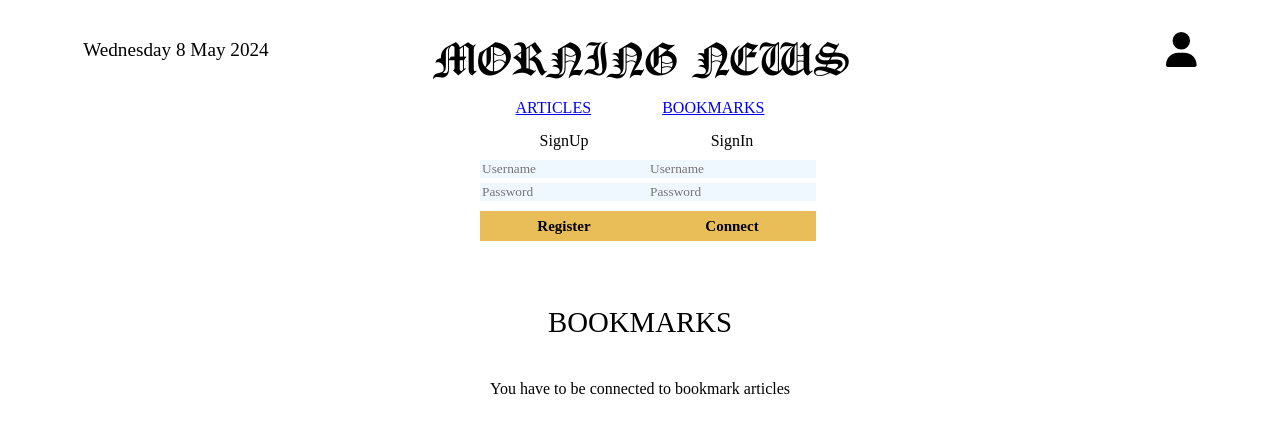
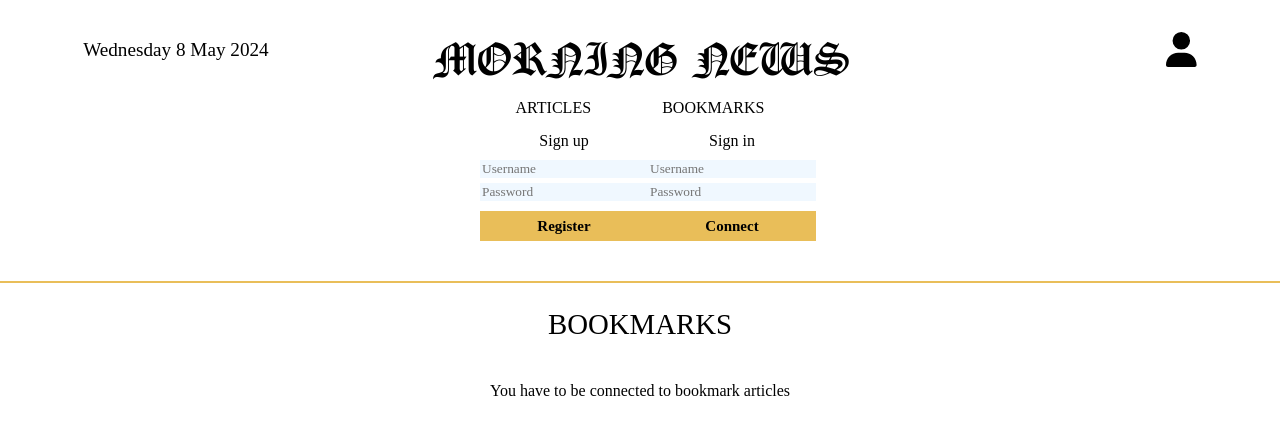
Before and after one commit to Bea136/morningNews-frontend, a Next.js app: page /bookmarks in a window 1280 px wide. Both pictures are taken after a click on the icon 1181 px from the left and 49 px from the top of the page. Shown: the top 434 px of the page. Built offline with nearby package versions, Linux system fonts and the light colour scheme.

Commit message:
links to entire article & top article

```diff
--- a/components/Article.js
+++ b/components/Article.js
@@ -29,20 +29,19 @@ function Article(props) {
 
     return (
         <div>
-            {/* <Link to={props.url} target="_blank" className={styles.articleContainer}> */}
+            <div className={styles.articleContainer}>
             <div className={styles.articleContainer}>
                 <div className={styles.topContainer}>
                     <div className={styles.titleContainer}>
-                        <div className={styles.title}>{props.title}</div>
+                        <a href ={props.url} target="_blank" className={styles.title}>{props.title}</a>
                         <FontAwesomeIcon icon={faBookmark} className={styles.bookmarkIcon} onClick={() => handleClickBookmark(props)} style={bookmarkStyle} />
                     </div>
                     <div className={styles.author}>- {props.author}</div>
                 </div>
-                <img src={props.urlToImage} alt={props.title} className={styles.articleImg} />
-                <div className={styles.description}>{props.description}</div>
-                {/* <div className={styles.author}>{props.url}</div> */}
+                <a href ={props.url} target="_blank"><img src={props.urlToImage} alt={props.title} className={styles.articleImg} /></a>
+                <a href ={props.url} target="_blank" className={styles.description}>{props.description}</a>
                 </div>
-            {/* </Link > */}
+            </div>
         </div >
 
     );
--- a/components/Header.js
+++ b/components/Header.js
@@ -105,13 +105,13 @@ function Header() {
 
                 <div className={styles.modaleContainer}>
                     <div className={styles.signUpContainer}>
-                        <div className={styles.signUpTitle}>SignUp</div>
+                        <div className={styles.signUpTitle}>Sign up</div>
                         <input className={styles.signUpInput} name='signUpUsername' placeholder='Username' onChange={(e) => { setSignUpUsername(e.target.value) }} value={signUpUsername}></input>
                         <input className={styles.signUpInput} name='signUpPassword' placeholder='Password' type='password' onChange={(e) => { setSignUpPassword(e.target.value) }} value={signUpPassword}></input>
                         <button className={styles.signUpBtn} type='submit' onClick={handleSignUp} >Register</button>
                     </div>
                     <div className={styles.signInContainer}>
-                        <div className={styles.signInTitle}>SignIn</div>
+                        <div className={styles.signInTitle}>Sign in</div>
                         <input className={styles.signInInput} name='signInUsername' placeholder='Username' onChange={(e) => { setSignInUsername(e.target.value) }} value={signInUsername}></input>
                         <input className={styles.signInInput} name='signInPassword' placeholder='Password' type='password' onChange={(e) => { setSignInPassword(e.target.value) }} value={signInPassword}></input>
                         <button className={styles.signInBtn} type='submit' onClick={handleSignIn}  >Connect</button>
@@ -132,8 +132,8 @@ function Header() {
                     </div>
                 </div>
                 <div className={styles.navContainer}>
-                    <Link href='/' className={styles.navItem}>ARTICLES</Link>
-                    <Link href='/bookmarks' className={styles.navItem}>BOOKMARKS</Link>
+                    <Link href='/'><span className={styles.navItem}>ARTICLES</span></Link>
+                    <Link href='/bookmarks'><span  className={styles.navItem}>BOOKMARKS</span></Link>
                 </div>
                 {modaleContent}
                 <div>{errorMsg}</div>
--- a/components/TopArticle.js
+++ b/components/TopArticle.js
@@ -26,15 +26,12 @@ function TopArticle(props) {
                 <img src={props.urlToImage} alt={props.title} className={styles.articleImg} />
                 <div className={styles.topContainer}>
                     <div className={styles.titleContainer}>
-                        <div className={styles.title}>{props.title}</div>
+                        <a href={props.url} target="_blank" className={styles.title}>{props.title}</a>
                         <FontAwesomeIcon icon={faBookmark} className={styles.bookmarkIcon} onClick={() => handleClickBookmark(props)} style={bookmarkStyle} />
                     </div>
                     <div className={styles.author}>- {props.author}</div>
-                    <div className={styles.description}>{props.description}</div>
+                    <a href={props.url} target="_blank" className={styles.description}>{props.description}</a>
                 </div>
-
-                {/* <div className={styles.author}>{props.url}</div> */}
-
             </div>
         </div>
     );
--- a/styles/Article.module.css
+++ b/styles/Article.module.css
@@ -28,6 +28,7 @@
 
 .bookmarkIcon {
     margin-left: 3px;
+    cursor: pointer;
 }
 
 .bookmarkIcon:hover {
--- a/styles/Header.module.css
+++ b/styles/Header.module.css
@@ -10,10 +10,8 @@
   justify-content: center;
   align-items: center;
   width: 100%;
-  /* border-bottom: 1px solid purple; */
+  border-bottom: 2px solid #E9BE59;
   padding-bottom: 25px;
-
-
 }
 
 .logoContainer {
@@ -33,7 +31,7 @@
 .title {
   font-family: 'Old London';
   font-size: 50px;
- margin-right: 150px;
+  margin-right: 150px;
 }
 
 .navContainer {
@@ -48,6 +46,9 @@
   list-style-type: none;
 }
 
+.navItem:hover {
+  color:#E9BE59
+}
 .iconUser {
   height: 35px;
 }
@@ -56,18 +57,16 @@
   display: flex;
   flex-direction: row;
   justify-content: space-around;
-  width:25%;
+  width: 25%;
   padding-top: 15px;
   padding-bottom: 15px;
   text-align: center;
-  /* border: 1px solid greenyellow; */
 }
 
 .signUpContainer {
   display: flex;
   flex-direction: column;
   gap: 5px
-
 }
 
 .signInContainer {
@@ -84,13 +83,13 @@
   margin-bottom: 5px;
 }
 
-.signUpInput{
+.signUpInput {
   border: none;
   background-color: aliceblue;
-  color:black
+  color: black
 }
 
-.signUpBtn{
+.signUpBtn {
   border: none;
   font-size: 15px;
   font-weight: bold;
@@ -100,11 +99,12 @@
   cursor: pointer;
 }
 
-.signInInput{
+.signInInput {
   border: none;
   background-color: aliceblue;
 }
-.signInBtn{
+
+.signInBtn {
   border: none;
   font-size: 15px;
   font-weight: bold;
@@ -113,18 +113,21 @@
   background-color: #E9BE59;
   cursor: pointer;
 }
-.userContainer{
+
+.userContainer {
   display: flex;
   flex-direction: column;
   justify-content: center;
 }
-.userConnectedContent{
+
+.userConnectedContent {
   display: flex;
   flex-direction: column;
   justify-content: center;
   align-items: center;
 }
-.logoutBtn{
+
+.logoutBtn {
   border: none;
   font-size: 15px;
   font-weight: bold;
@@ -132,5 +135,5 @@
   background-color: #E9BE59;
   cursor: pointer;
   border-radius: 5px;
-  width:100%
+  width: 100%
 }
--- a/styles/globals.css
+++ b/styles/globals.css
@@ -10,3 +10,17 @@ body {
   font-family: 'Newsreader', serif;
   font-weight: 300;
 }
+
+
+  a:link {
+    color:black;
+    text-decoration: none;
+}
+a:visited {
+    /* color: #E9BE59; */
+    color:black
+}
+a:hover {
+  opacity: 0.6;
+    text-decoration: none;
+}
```
